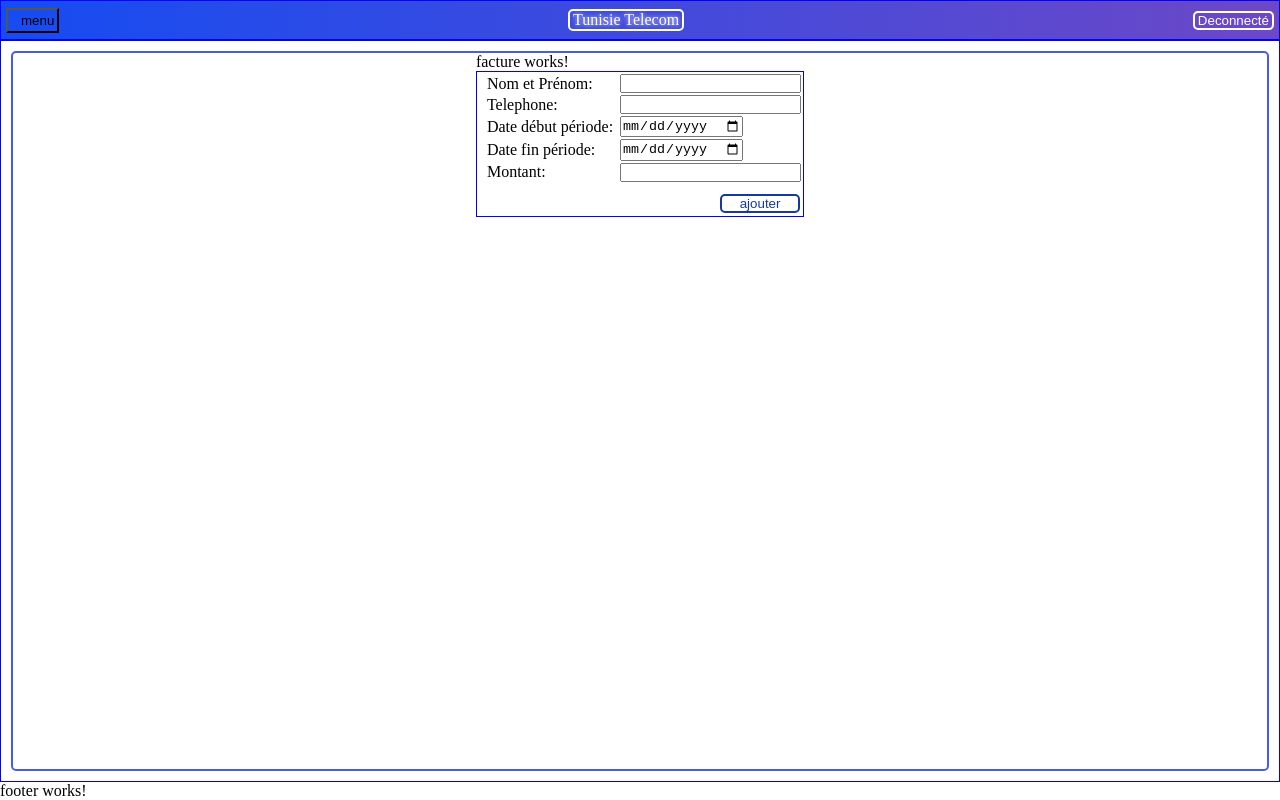
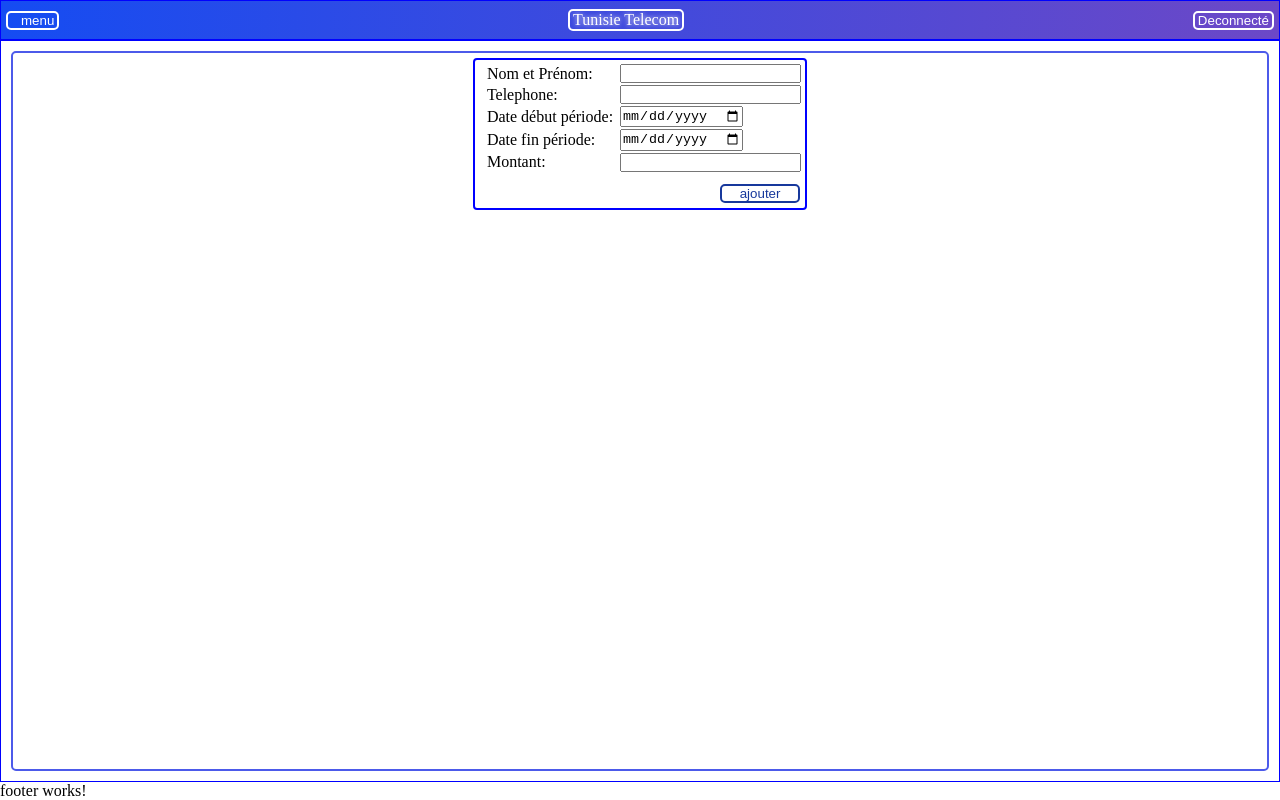
Before and after one commit to aridhiseif/tel-app, an Angular app: page /addfacture in a window 1280 px wide. Built offline with nearby package versions, Linux system fonts and the light colour scheme; sample sign-in values are in the browser's storage.

Commit message:
styling changes

```diff
--- a/src/app/pages/main/header/header.component.html
+++ b/src/app/pages/main/header/header.component.html
@@ -1,6 +1,6 @@
 <div class="header-container">
   <div class="left-div">
-    <button class="menuBtn" (click)="navbarbtn()">
+    <button class="logout" (click)="navbarbtn()">
       <i class="fa-solid fa-bars"></i>menu
     </button>
   </div>
--- a/src/app/views/add-facture/add-facture.component.css
+++ b/src/app/views/add-facture/add-facture.component.css
@@ -7,7 +7,10 @@ td {
 }
 
 .factContainer {
-  border: 1px solid blue;
+  border: 2px solid blue;
+  border-radius: 4px;
+  padding: 2px;
+  margin-top: 5px;
   display: flex;
   flex-direction: column;
 }
--- a/src/app/views/add-facture/add-facture.component.html
+++ b/src/app/views/add-facture/add-facture.component.html
@@ -1,4 +1,3 @@
-facture works!
 <div>
   <form>
     <div class="factContainer">
@@ -28,7 +27,15 @@ facture works!
       <div class="BtnDiv">
         <button
           class="submitBtn"
-          (click)="submitForm(textbox.value,textbox2.value,textbox3.value,textbox4.value,textbox5.value)"
+          (click)="
+            submitForm(
+              textbox.value,
+              textbox2.value,
+              textbox3.value,
+              textbox4.value,
+              textbox5.value
+            )
+          "
         >
           ajouter
         </button>
```
Also changed, not shown: 1 other file (tests, documents, lock files or other folders).
